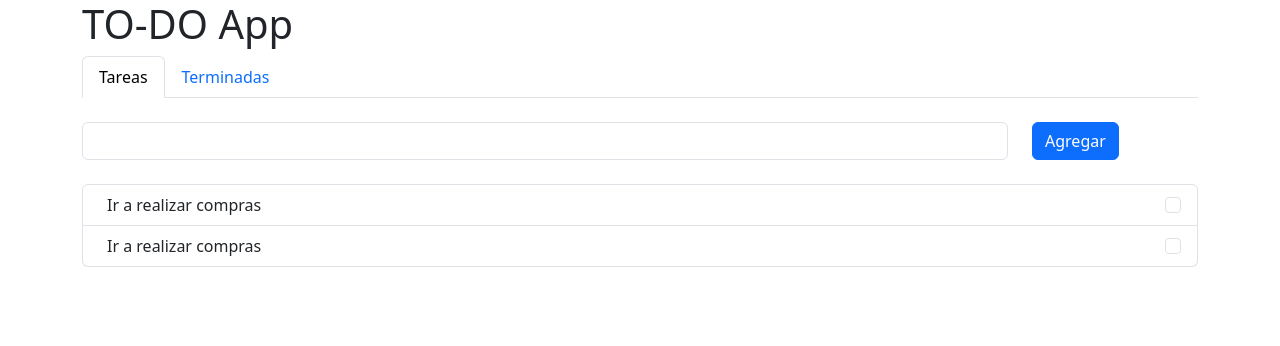
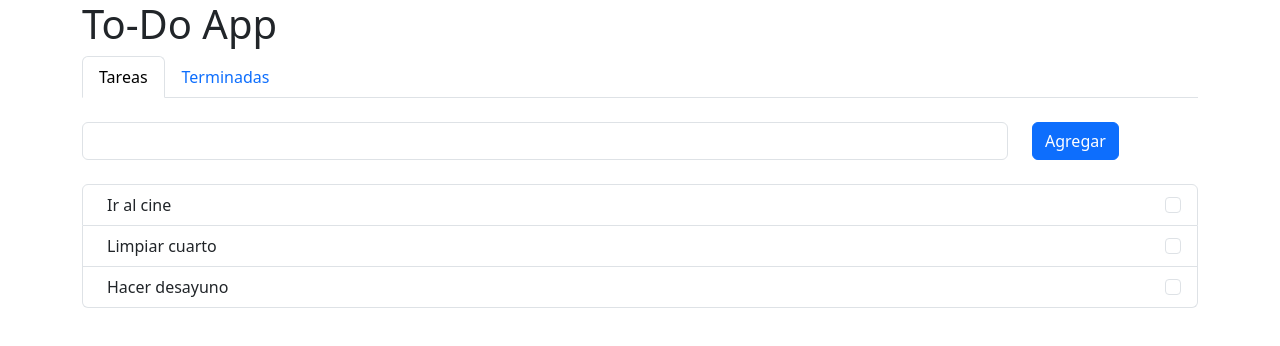
Before and after one commit to melissa-mb/to-do-app-pw, a React (Vite) app: page / in a window 1280 px wide. Shown: the top 346 px of the page. Built offline with nearby package versions, Linux system fonts and the light colour scheme.

Commit message:
lista dinamica

```diff
--- a/src/components/ListaTODOs.tsx
+++ b/src/components/ListaTODOs.tsx
@@ -1,22 +1,32 @@
-const ListaTODOs = () => {
+export interface Todo {
+    id: number,
+    nombre: string
+}
+
+interface ListaTodosProps {
+    todos: Todo[]
+}
+
+const ListaTODOs = (props: ListaTodosProps) => {
     return <div className="mt-4">
         {/*lista to-do's*/}
+        {/*si quiero poner que sea dinamico, no puedo poner un for xq no es una expresion... asi que... */}
+
         <ul className="list-group ">
-            <li className="list-group-item d-flex justify-content-between align-items-start">
-                <div className="ms-2 me-auto">
-                    Ir a realizar compras
-                </div>
-                <input className="form-check-input" type="checkbox" />
-            </li>
-            <li className="list-group-item d-flex justify-content-between align-items-start">
-                <div className="ms-2 me-auto">
-                    Ir a realizar compras
-                </div>
-                <input className="form-check-input" type="checkbox" />
-            </li>
+            {
+                props.todos.map((el: Todo) => {
+                    return <li className="list-group-item d-flex justify-content-between align-items-start">
+                        <div className="ms-2 me-auto">
+                            {el.nombre}
+                        </div>
+                        <input className="form-check-input" type="checkbox" />
+                    </li>
+                })
+            }
         </ul>
     </div>
 
 
 }
+
 export default ListaTODOs
--- a/src/components/Titulo.tsx
+++ b/src/components/Titulo.tsx
@@ -1,4 +1,8 @@
-const Titulo = () => {
-    return <h1>TO-DO App</h1>
+interface TituloProps {
+    texto: string
+}
+
+const Titulo = (props: TituloProps) => {
+    return <h1>{props.texto}</h1>
 }
 export default Titulo
--- a/src/pages/MainPage.tsx
+++ b/src/pages/MainPage.tsx
@@ -1,14 +1,20 @@
 import Formulario from "../components/Formulario"
-import ListaTODOs from "../components/ListaTODOs"
+import ListaTODOs, {type Todo} from "../components/ListaTODOs"
 import Navegacion from "../components/Navegacion"
 import Titulo from "../components/Titulo"
 
 const MainPage = () => {
+  const listaTODOs: Todo[] = [
+    {id : 1, nombre : "Ir al cine"},
+    {id : 2, nombre : "Limpiar cuarto"},
+    {id : 3, nombre : "Hacer desayuno"}
+  ]
+
   return <div className="container">
-    <Titulo />
+    <Titulo texto="To-Do App"/>
     <Navegacion />
     <Formulario />
-    <ListaTODOs />
+    <ListaTODOs todos = {listaTODOs}/>
   </div>
 }
 
```
